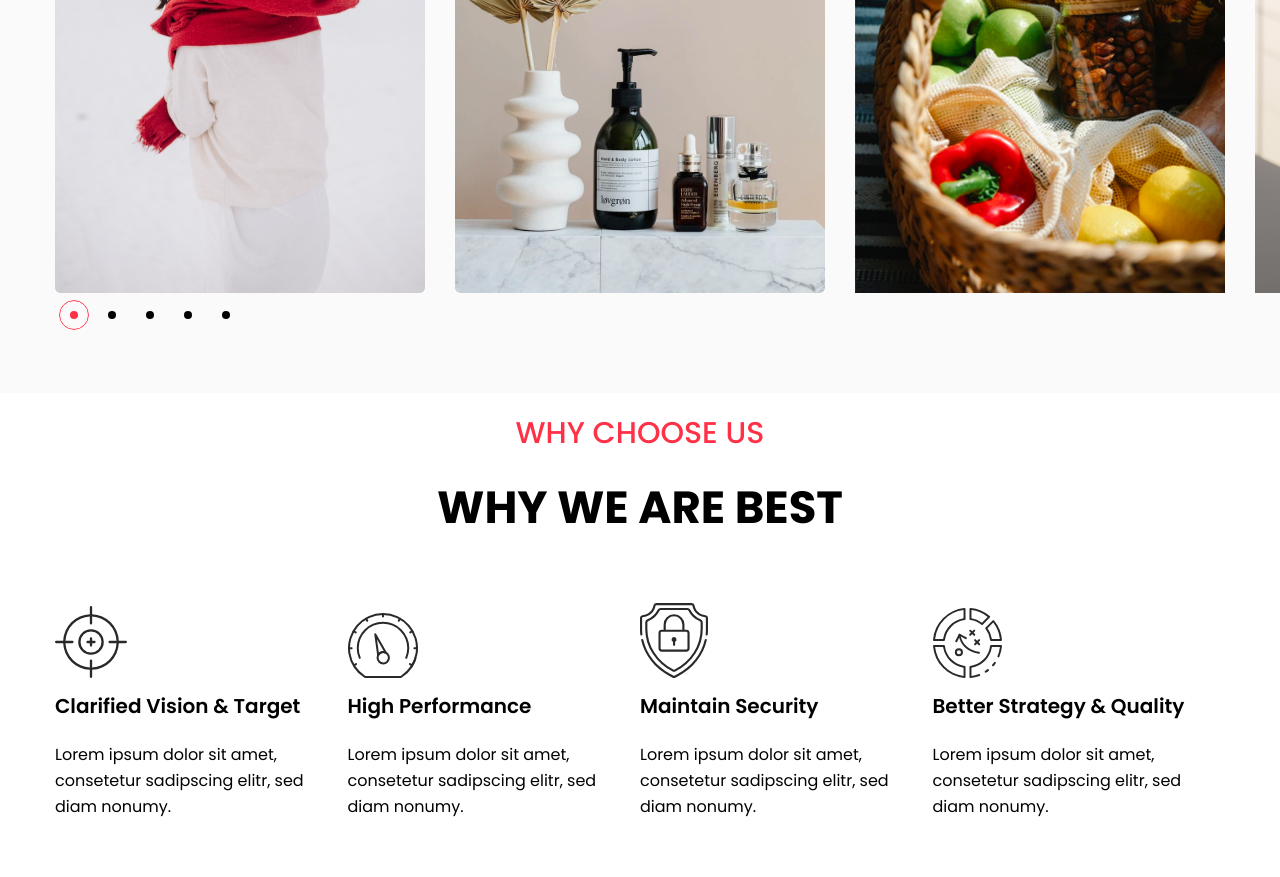
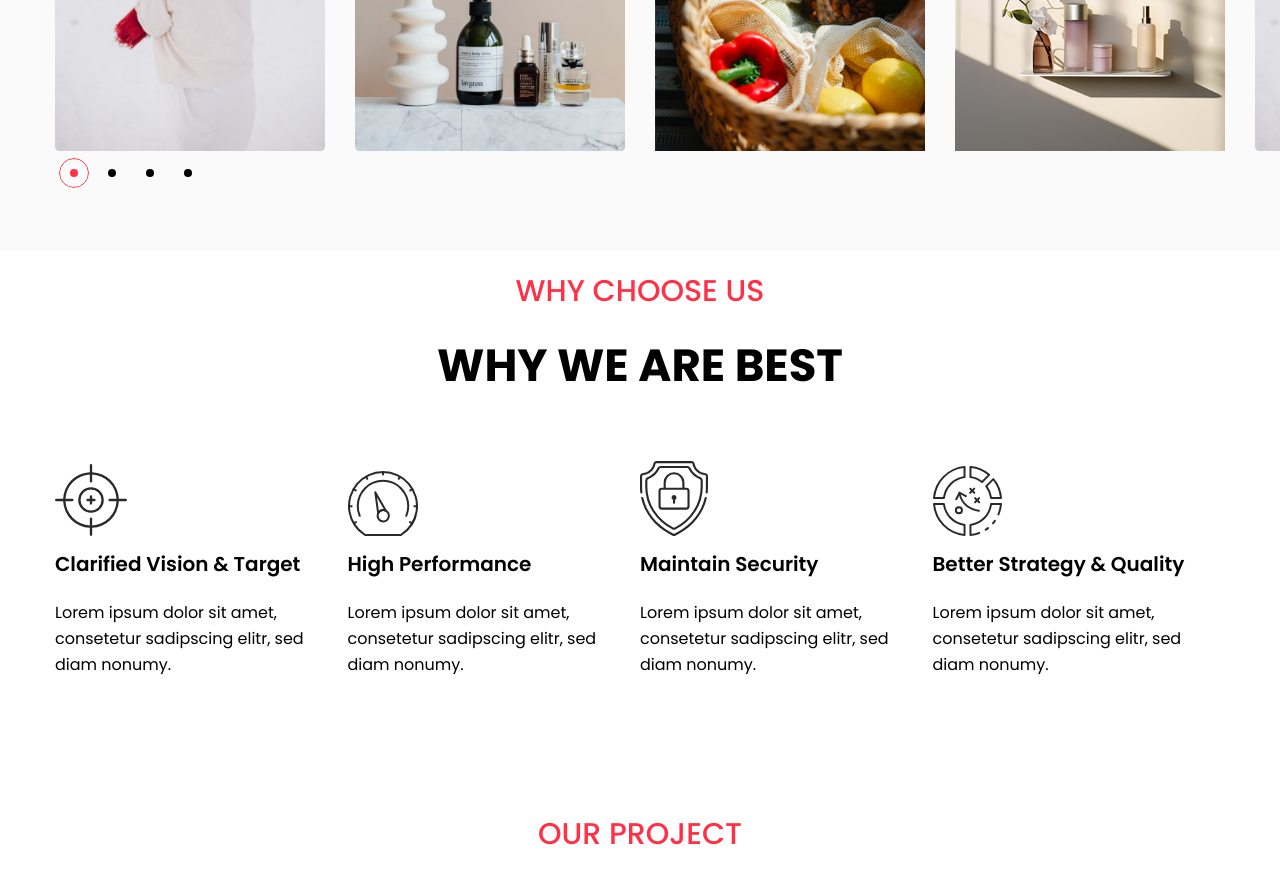
Before and after one commit to vrajtalati/Fyle, a plain HTML site: page index.html in a window 1280 px wide. Shown: the part 1334-2211 px from the top of the page. Drawn offline with nearby package versions, Linux system fonts and the light colour scheme; a web font is replaced by a local one.

Commit message:
final done

```diff
--- a/index.html
+++ b/index.html
@@ -58,7 +58,7 @@
                 <button data-close-button class="close-button">&times;</button>
               </div>
               <div class="modal-body">
-                <form action="https://getform.io/f/pbgxrqqa" method="POST">
+                <form action="https://getform.io/f/bxojwnqa" method="POST">
                   <div class="form-floating mb-3">
                     <input
                       name="email"
--- a/script.js
+++ b/script.js
@@ -39,11 +39,14 @@ function closeModal(modal) {
 
 // Swiper jS
 var swiper = new Swiper(".mySwiper", {
-  slidesPerView: 3,
+  slidesPerView: 4,
   spaceBetween: 30,
   pagination: {
     el: ".swiper-pagination",
     clickable: true,
+  },
+  mousewheel: {
+    invert: false,
   },
 });
 
--- a/style.css
+++ b/style.css
@@ -436,6 +436,7 @@ What We Do Starts Here
 .image-toggler {
   display: grid;
   grid-template-columns: 9fr 4fr;
+  /* grid-template-rows: 1fr 1fr 1fr; */
   padding: 60px 0;
 }
 
@@ -447,6 +448,7 @@ What We Do Starts Here
 
 .image-toggler .img {
   display: none;
+
 }
 
 .image-toggler .img.active {
```
